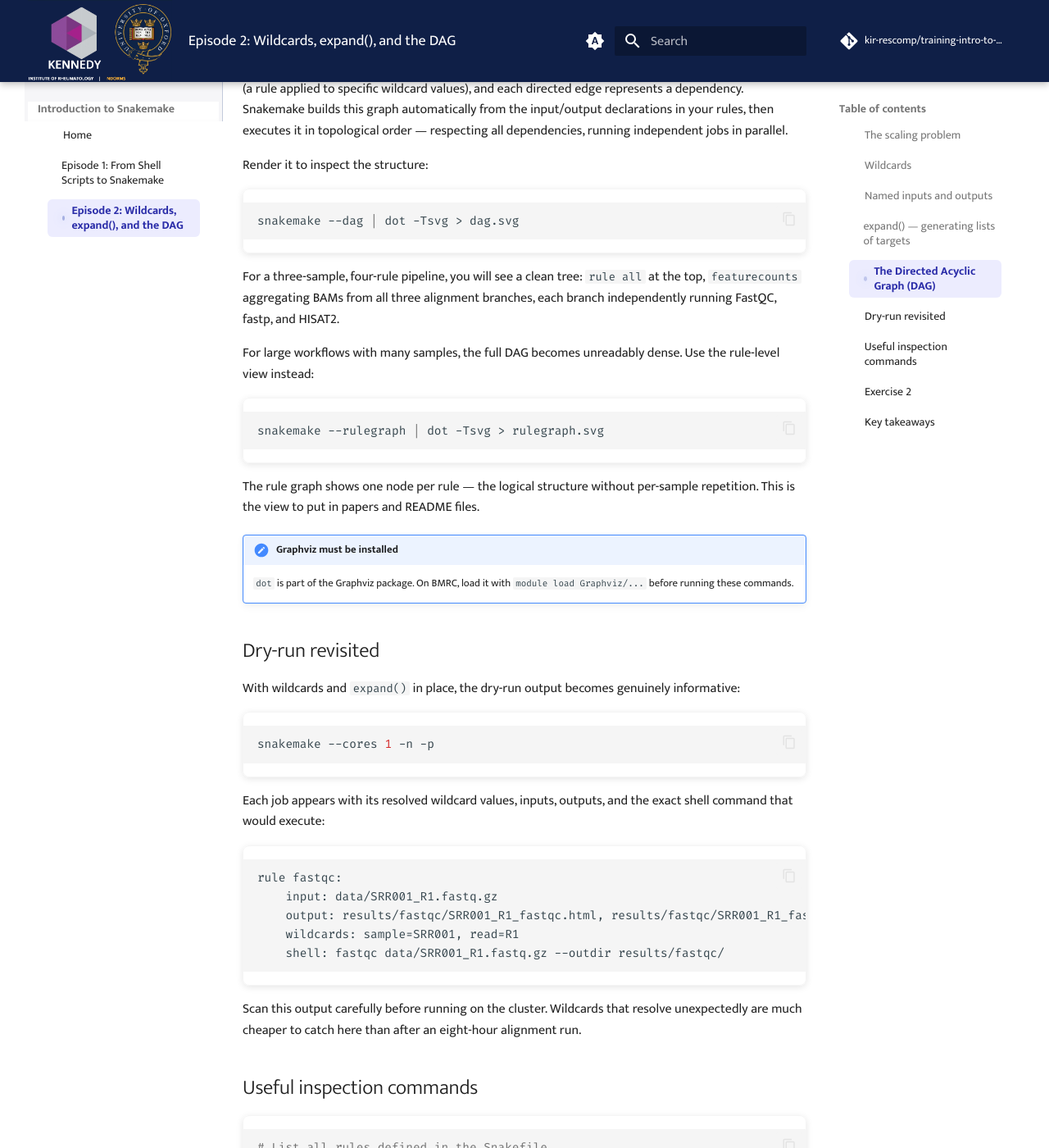
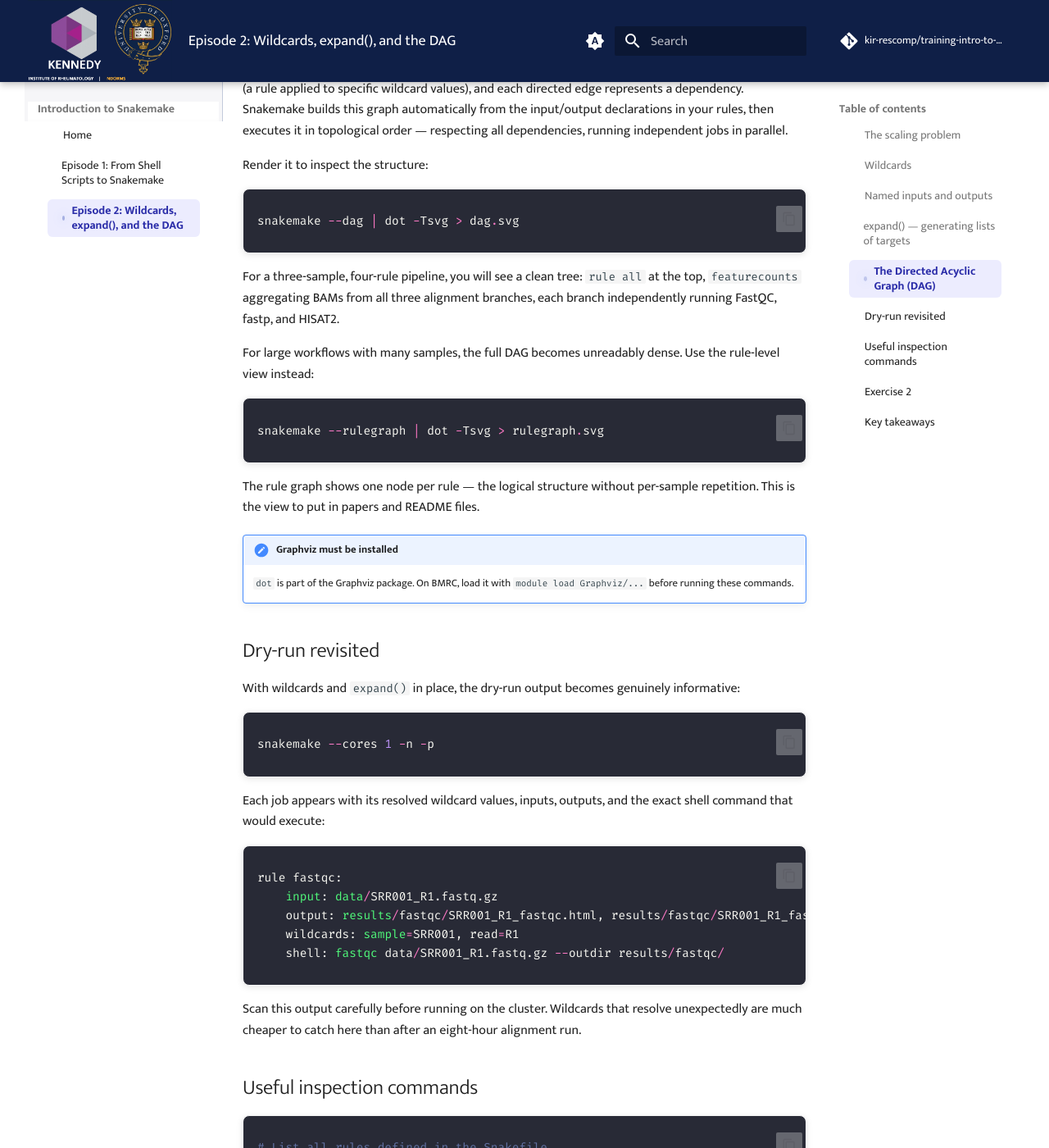
Before and after one commit to kir-rescomp/training-intro-to-snakemake, an MkDocs documentation site: the page built from docs/ep02_wildcards_dag.md, in a window 1280 px wide and 1400 px high, scrolled down 3173 px. Shown: the whole window at 82% size. Built offline with MkDocs 1.6.1 and Material for MkDocs 9.7.7, drawn with Linux system fonts in a browser that asks for light colours; comment, search, counter and statistics services are not loaded; some of the changed text lies outside the part shown.

Commit message:
add more dracula div class to code blocks on ep02:

````diff
--- a/docs/ep02_wildcards_dag.md
+++ b/docs/ep02_wildcards_dag.md
@@ -123,17 +123,21 @@ Snakemake's internal model of your workflow is a **Directed Acyclic Graph**: eac
 
 Render it to inspect the structure:
 
-```bash
+<div class="dracula" markdown="1">
+```py
 snakemake --dag | dot -Tsvg > dag.svg
 ```
+
 
 For a three-sample, four-rule pipeline, you will see a clean tree: `rule all` at the top, `featurecounts` aggregating BAMs from all three alignment branches, each branch independently running FastQC, fastp, and HISAT2.
 
 For large workflows with many samples, the full DAG becomes unreadably dense. Use the rule-level view instead:
 
-```bash
+```py
 snakemake --rulegraph | dot -Tsvg > rulegraph.svg
 ```
+
+
 
 The rule graph shows one node per rule — the logical structure without per-sample repetition. This is the view to put in papers and README files.
 
@@ -144,13 +148,14 @@ The rule graph shows one node per rule — the logical structure without per-sam
 
 With wildcards and `expand()` in place, the dry-run output becomes genuinely informative:
 
-```bash
+```py
 snakemake --cores 1 -n -p
 ```
 
+
 Each job appears with its resolved wildcard values, inputs, outputs, and the exact shell command that would execute:
 
-```
+```rust
 rule fastqc:
     input: data/SRR001_R1.fastq.gz
     output: results/fastqc/SRR001_R1_fastqc.html, results/fastqc/SRR001_R1_fastqc.zip
@@ -162,7 +167,7 @@ Scan this output carefully before running on the cluster. Wildcards that resolve
 
 ## Useful inspection commands
 
-```bash
+```py
 # List all rules defined in the Snakefile
 snakemake --list
 
@@ -172,6 +177,7 @@ snakemake --summary
 
 `--summary` is particularly useful after a partial run: it shows which outputs exist, their timestamps, and whether they are up to date relative to their inputs.
 
+</div>
 ---
 
 ## Exercise 2
````
